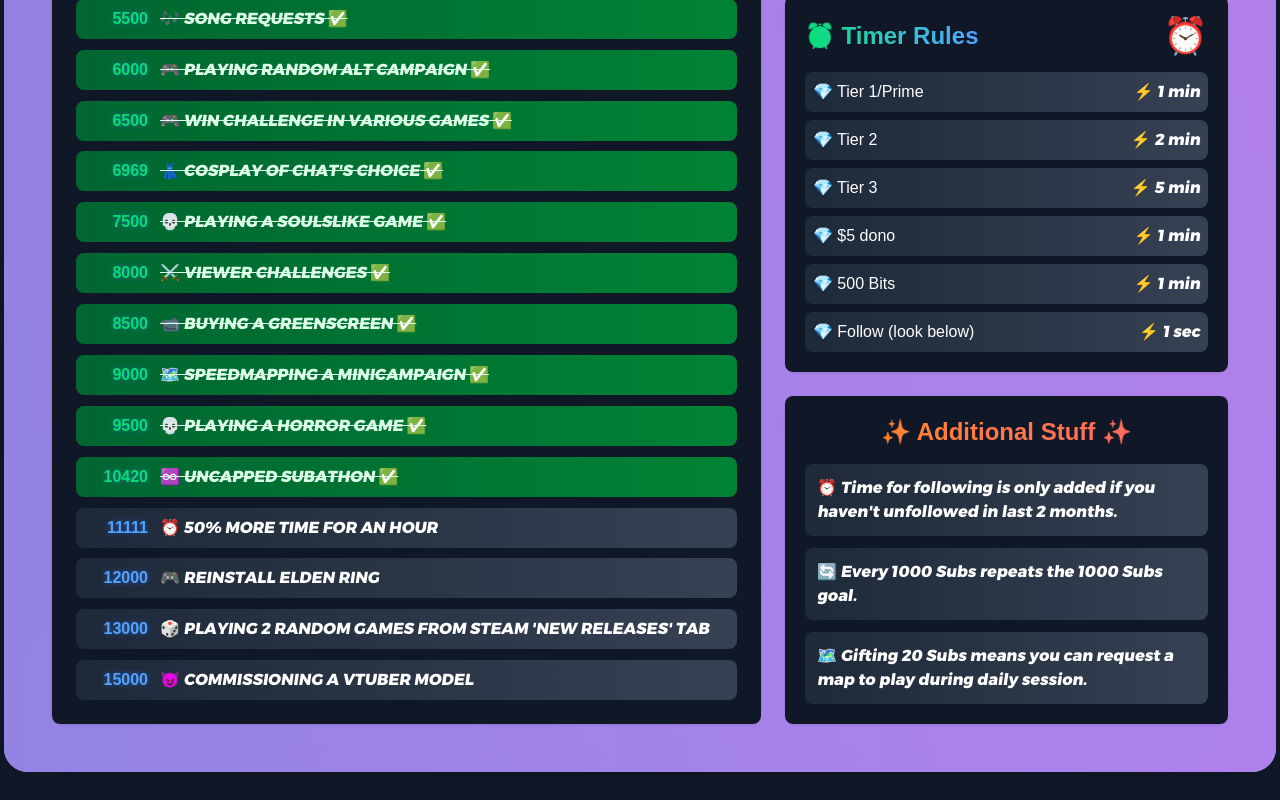
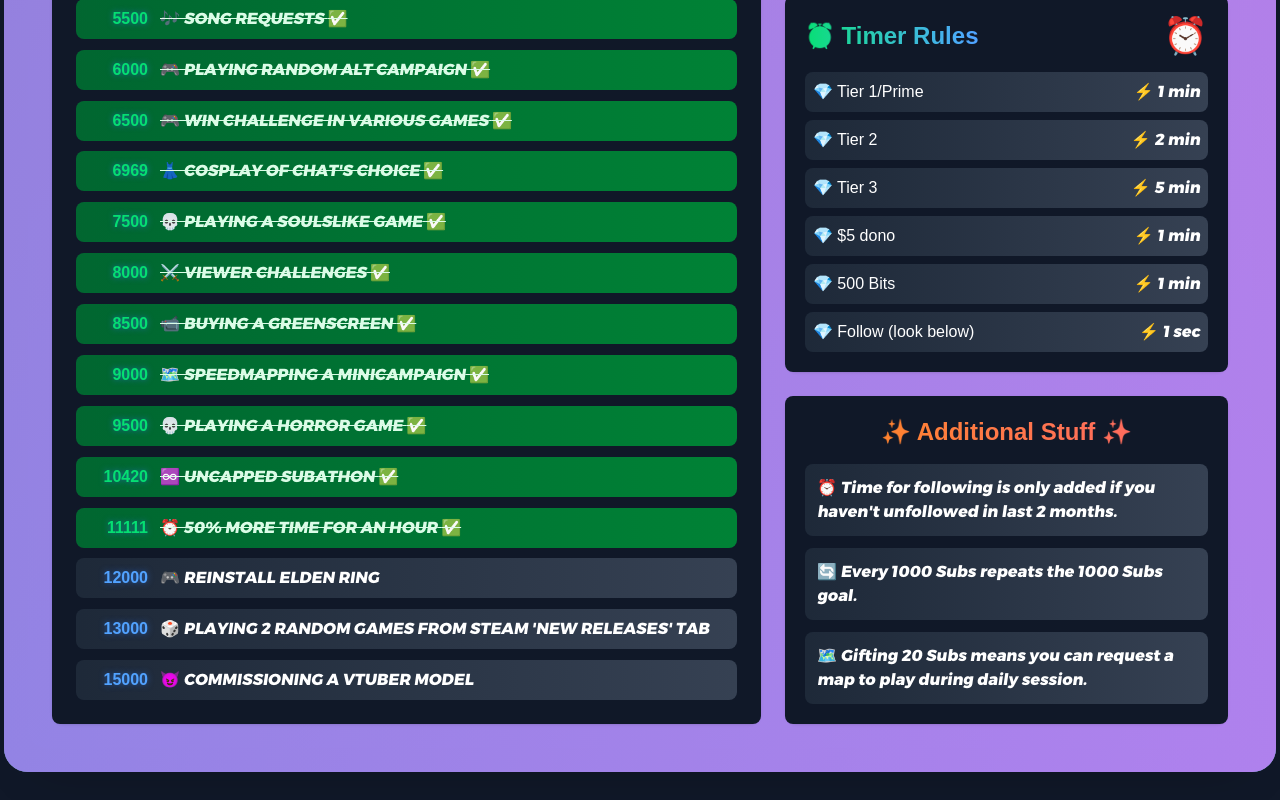
Before and after one commit to VellVee/scrapie-subathon, a Next.js app: page / in a window 1280 px wide. Shown: the part 774-1574 px from the top of the page. Built offline with nearby package versions, Linux system fonts and the light colour scheme.

Commit message:
11111 goal met

```diff
--- a/app/page.tsx
+++ b/app/page.tsx
@@ -39,7 +39,7 @@ export default function SubathonPage() {
     { goal: 9000, text: "🗺️ SPEEDMAPPING A MINICAMPAIGN", met: true },
     { goal: 9500, text: "💀 PLAYING A HORROR GAME", met: true },
     { goal: 10420, text: "♾️ UNCAPPED SUBATHON", met: true },
-    { goal: 11111, text: "⏰ 50% MORE TIME FOR AN HOUR", met: false },
+    { goal: 11111, text: "⏰ 50% MORE TIME FOR AN HOUR", met: true },
     { goal: 12000, text: "🎮 REINSTALL ELDEN RING", met: false },
     { goal: 13000, text: "🎲 PLAYING 2 RANDOM GAMES FROM STEAM 'NEW RELEASES' TAB", met: false },
     { goal: 15000, text: "😈 COMMISSIONING A VTUBER MODEL", met: false },
```
